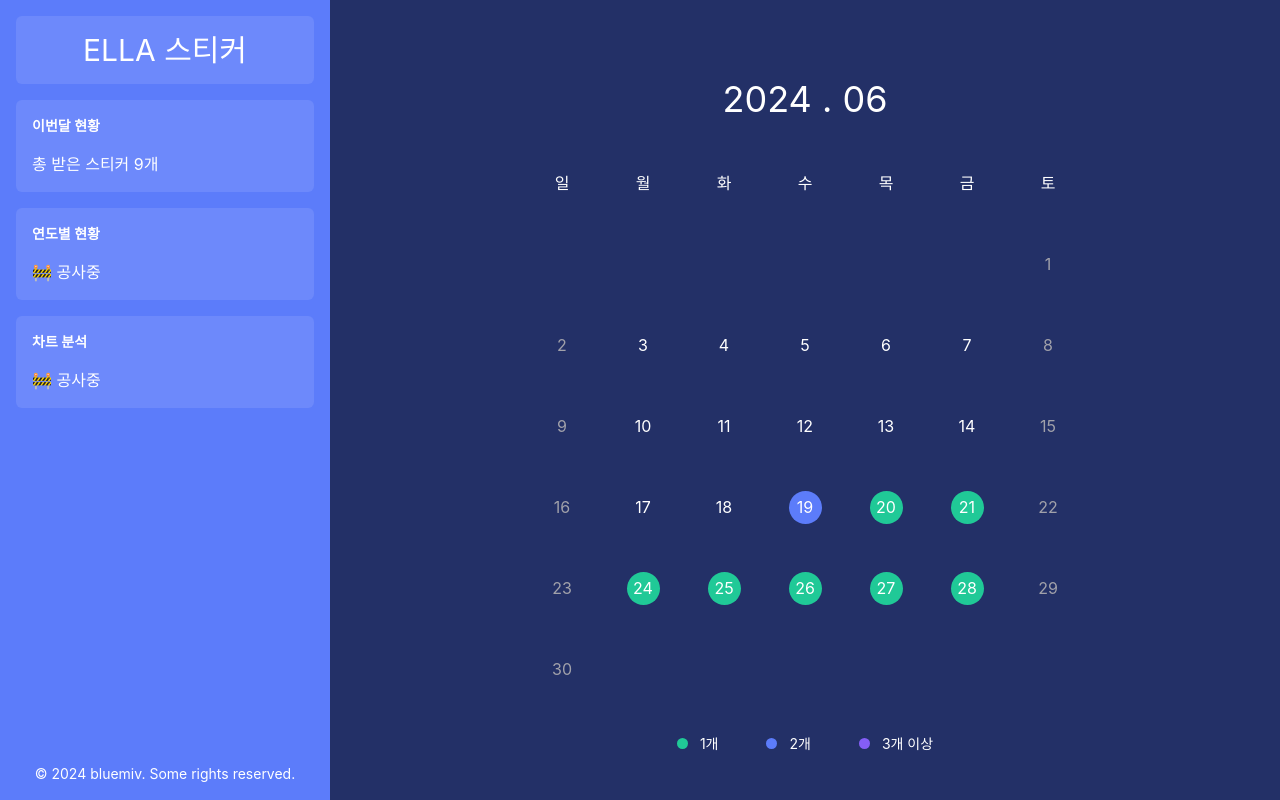
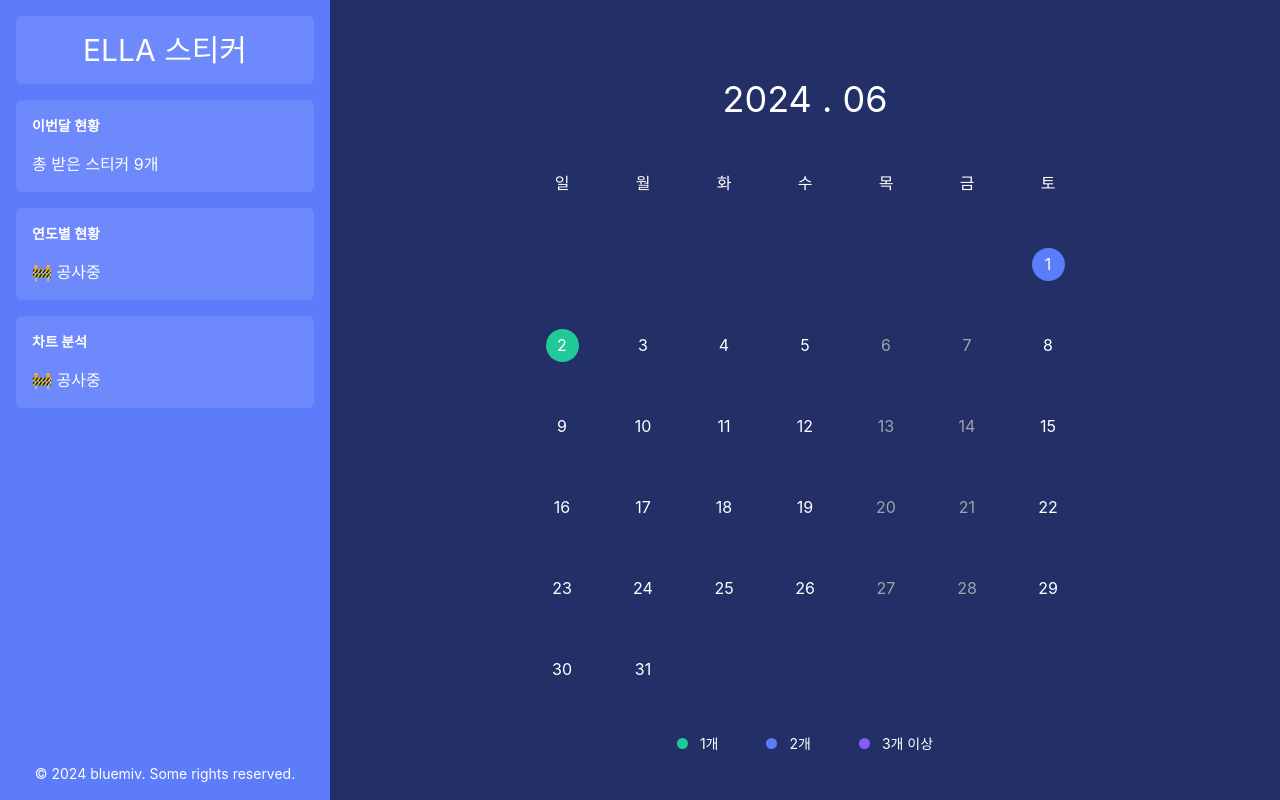
Before and after one commit to bluemiv/ella-sticker, a React (Create React App) app: page / in a window 1280 px wide. Both pictures are taken after a click on the button "엘라". Built offline with nearby package versions, Linux system fonts and the light colour scheme.

Commit message:
feat: 오늘의 스티커

```diff
--- a/public/api/sticker/ella/2024.json
+++ b/public/api/sticker/ella/2024.json
@@ -213,7 +213,8 @@
   },
   "7": {
     "sticker": {
-      "1": 1
+      "1": 2,
+      "2": 1
     },
     "discard": []
   },
--- a/src/components/StickerCalendarPreview/StickerCalendarPreview.tsx
+++ b/src/components/StickerCalendarPreview/StickerCalendarPreview.tsx
@@ -8,7 +8,7 @@ interface TProps {
 }
 
 const StickerCalendarPreview = ({ month }: TProps) => {
-  const [baseDate, setBaseDate] = useState<Dayjs>(dayjs().month(month - 1));
+  const [baseDate, setBaseDate] = useState<Dayjs>(dayjs().month(month));
 
   return (
     <div className="flex flex-col gap-xl items-center">
```
